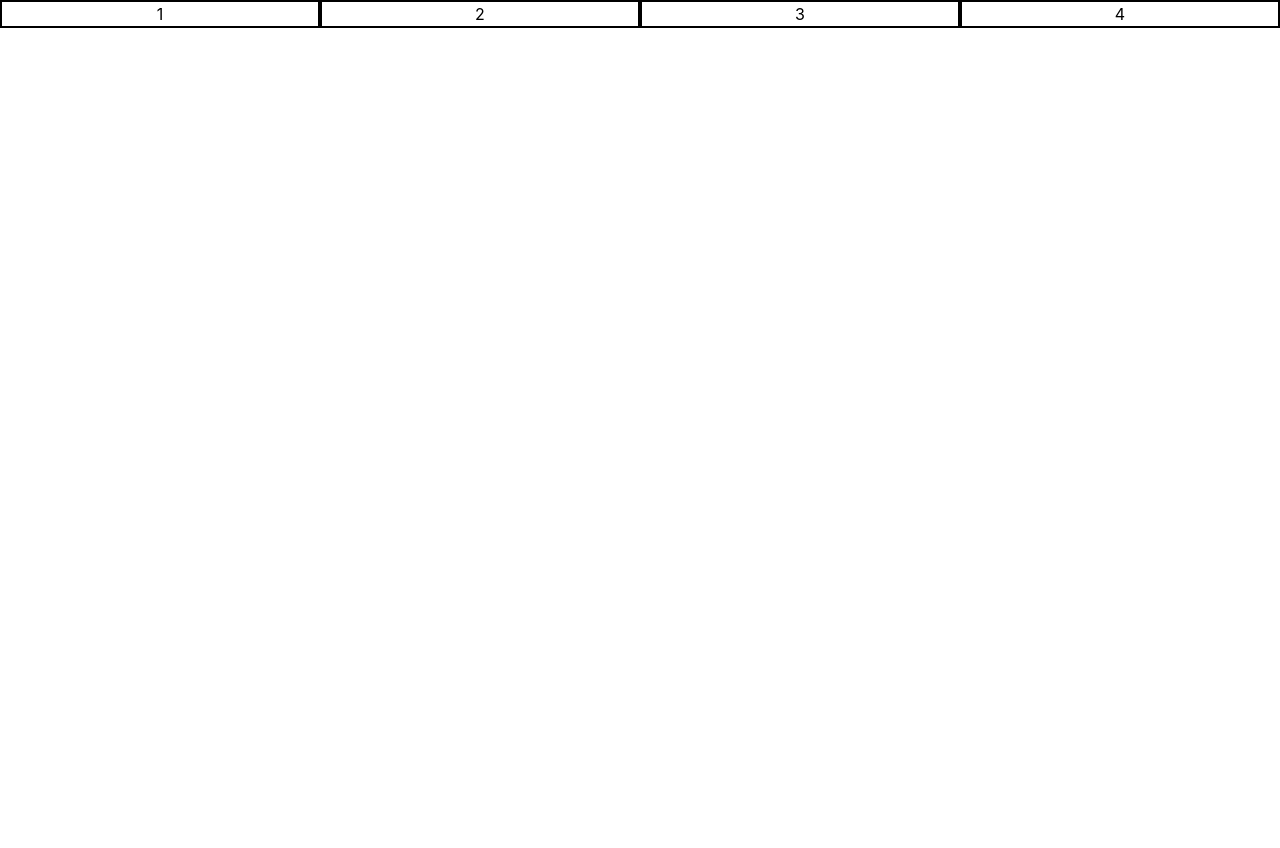
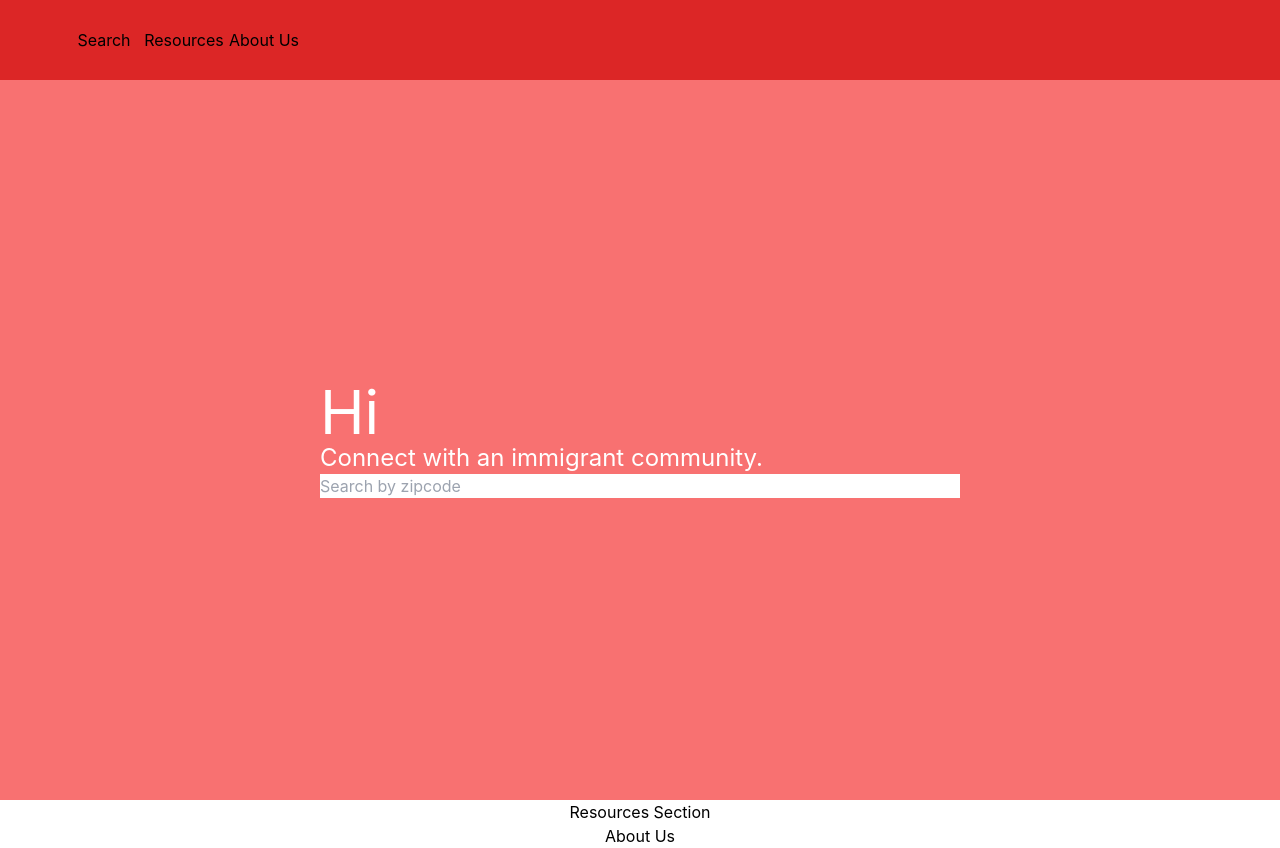
Before and after one commit to FrickTob/SparkChallenge, a React (Create React App) app: page / in a window 1280 px wide. Before the commit the page ends 800 px from the top, so only its background shows below. Built offline with nearby package versions, Linux system fonts and the light colour scheme.

Commit message:
New Spark Update

```diff
--- a/src/App.tsx
+++ b/src/App.tsx
@@ -2,11 +2,18 @@ import React from 'react';
 import logo from './logo.svg';
 import './App.css';
 import Header from './components/Header';
+import SearchSection from './components/SearchSection';
+import ResourcesSection from './components/ResourcesSection';
+import AboutUsSection from './components/AboutUsSection';
 
 function App() {
   return (
     <div className="App">
       <Header />
+      <div className='h-20 bg-transparent'></div>
+      <SearchSection />
+      <ResourcesSection />
+      <AboutUsSection />
     </div>
   );
 }
--- /dev/null
+++ b/src/components/AboutUsSection.tsx
@@ -0,0 +1,11 @@
+import React from 'react'
+
+const AboutUsSection = () => {
+  return (
+    <div>
+      About Us
+    </div>
+  )
+}
+
+export default AboutUsSection
--- a/src/components/Header.tsx
+++ b/src/components/Header.tsx
@@ -1,12 +1,14 @@
 import React from 'react'
 
 const Header = () => {
+
+  const headerTitles = ["Search", "Resources", "About Us"]
+
   return (
-    <div className='flex flex-row justify-evenly'>
-      <div className='w-full border-2 border-black'>1</div>
-      <div className='w-full border-2 border-black'>2</div>
-      <div className='w-full border-2 border-black'>3</div>
-      <div className='w-full border-2 border-black'>4</div>
+    <div className='flex flex-row fixed left-0 right-0 h-20 pl-[5%] bg-red-600'>
+      {headerTitles.map((title) =>
+        <div className='w-20 grid items-center'>{title}</div>
+      )}
     </div>
   )
 }
--- /dev/null
+++ b/src/components/ResourcesSection.tsx
@@ -0,0 +1,11 @@
+import React from 'react'
+
+const ResourcesSection = () => {
+  return (
+    <div>
+      Resources Section
+    </div>
+  )
+}
+
+export default ResourcesSection
--- /dev/null
+++ b/src/components/SearchSection.tsx
@@ -0,0 +1,17 @@
+import React from 'react'
+
+const SearchSection = () => {
+  const greetingText = "Hi"
+  const searchPlaceHolderText = "Search by zipcode"
+  return (
+    <div className='w-full h-[90vh] grid place-items-center bg-red-400 text-white'>
+      <div className='w-[50%]'>
+        <h2 className='text-6xl w-fit'>{greetingText}</h2>
+        <h4 className='text-2xl w-fit'>Connect with an immigrant community.</h4>
+        <input type='search' className='w-full text-slate-400' placeholder={searchPlaceHolderText} />
+      </div>
+    </div>
+  )
+}
+
+export default SearchSection
--- a/tailwind.config.js
+++ b/tailwind.config.js
@@ -4,6 +4,12 @@ module.exports = {
     "./src/**/*.{js,jsx,ts,tsx}",
   ],
   theme: {
+    screens: {
+      'sm': '480px',
+      'md': '768px',
+      'lg': '976px',
+      'xl': '1440px',
+    },
     extend: {},
   },
   plugins: [],
```
